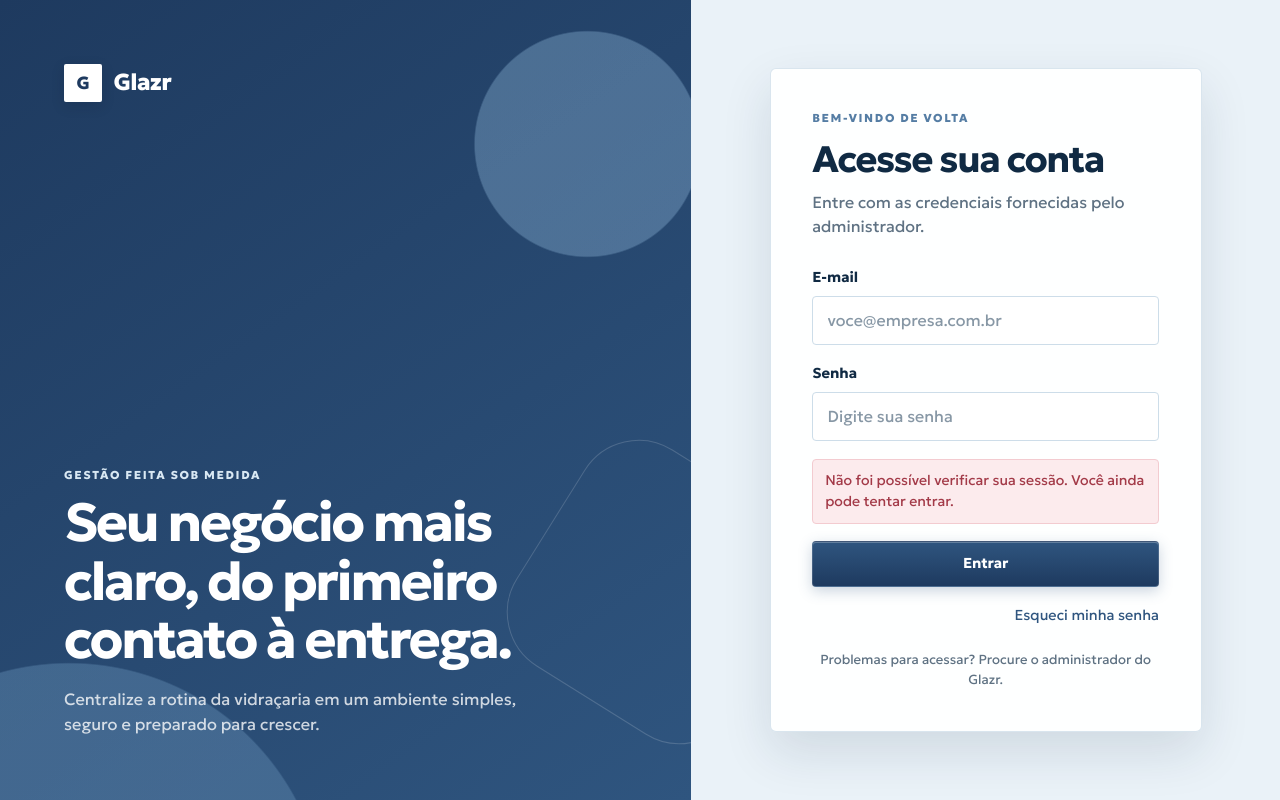
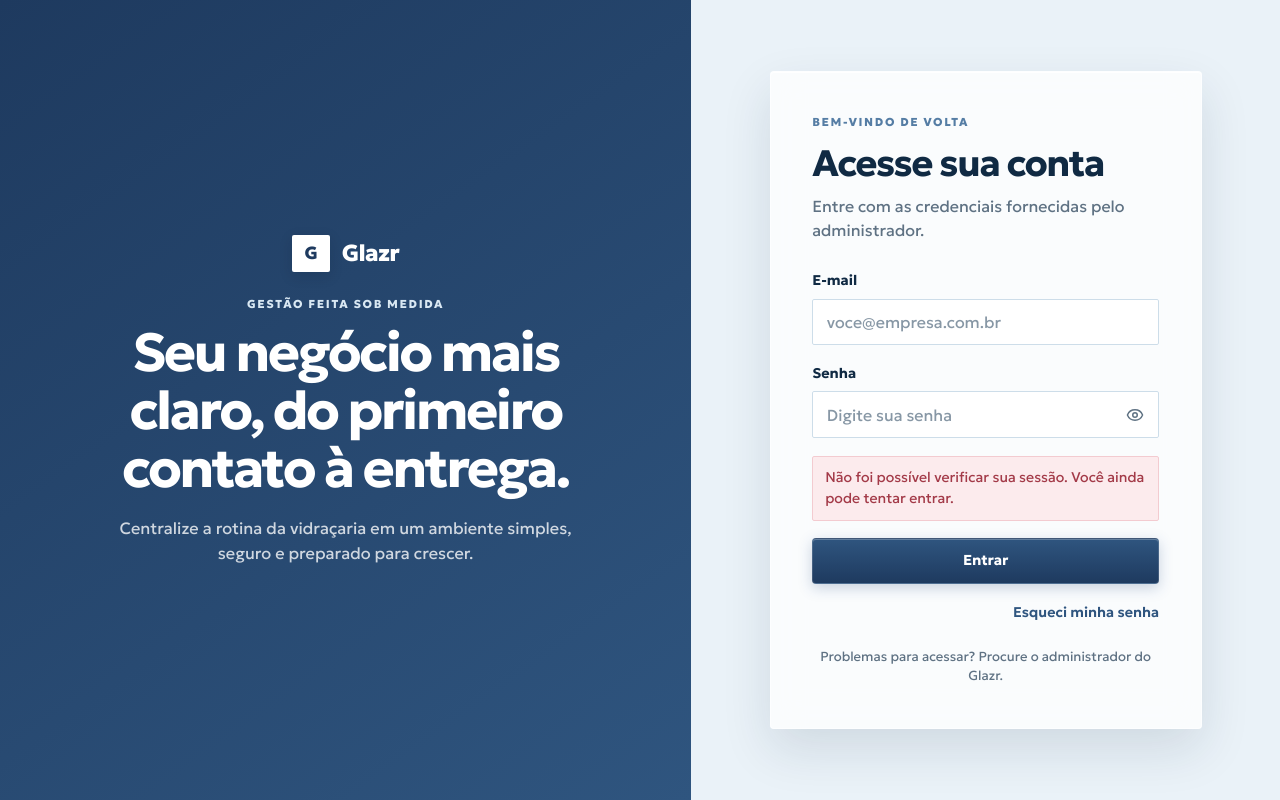
Before and after one commit to ICEI-PUC-Minas-PMGES-TI/pmg-es-2026-2-ti4-3170100-glazr, a React (Vite) app in the folder Codigo/frontend/: page /login in a window 1280 px wide. Built offline with nearby package versions, Linux system fonts and the light colour scheme; no server answers.

Commit message:
feat: improve login screen accessibility and layout

```diff
--- a/Codigo/frontend/src/features/auth/components/LoginForm.css
+++ b/Codigo/frontend/src/features/auth/components/LoginForm.css
@@ -1,10 +1,12 @@
 .login-card {
   width: min(100%, 27rem);
-  border: 1px solid rgb(205 221 233 / 76%);
-  border-radius: var(--radius-lg);
+  border: 1px solid var(--glass-border);
+  border-radius: var(--radius-sm);
   padding: clamp(1.5rem, 5vw, 2.6rem);
-  background: rgb(255 255 255 / 94%);
-  box-shadow: var(--shadow-lg);
+  background: var(--glass-bg);
+  backdrop-filter: blur(var(--glass-blur));
+  -webkit-backdrop-filter: blur(var(--glass-blur));
+  box-shadow: var(--shadow-lg), var(--glass-reflection);
 }
 
 .login-card__header {
@@ -14,6 +16,7 @@
 .login-card__header h1 {
   margin-bottom: 0.6rem;
   color: var(--color-blue-950);
+  font-family: var(--font-heading);
   font-size: clamp(1.8rem, 5vw, 2.3rem);
   line-height: 1.15;
   letter-spacing: -0.035em;
@@ -33,8 +36,28 @@
   gap: 1.1rem;
 }
 
-.login-form__forgot { color: var(--color-blue-700); font-size: .9rem; text-align: right; }
-.login-card__google { display: grid; gap: .75rem; margin-top: 1rem; text-align: center; color: var(--color-text-muted); }
+.login-form__forgot {
+  color: var(--color-blue-700);
+  font-family: var(--font-heading);
+  font-size: 0.88rem;
+  font-weight: 600;
+  text-align: right;
+  transition: color var(--transition-fast);
+}
+
+.login-form__forgot:hover {
+  color: var(--color-blue-900);
+  text-decoration: underline;
+}
+
+.login-card__google {
+  display: grid;
+  gap: 0.75rem;
+  margin-top: 1.25rem;
+  text-align: center;
+  color: var(--color-text-muted);
+  font-size: 0.88rem;
+}
 
 .form-field {
   gap: 0.45rem;
@@ -42,21 +65,60 @@
 
 .form-field label {
   color: var(--color-blue-950);
-  font-size: 0.9rem;
+  font-family: var(--font-heading);
+  font-size: 0.88rem;
   font-weight: 700;
+}
+
+.password-field {
+  position: relative;
+  display: flex;
+  align-items: center;
 }
 
 .form-field input {
   width: 100%;
-  min-height: 3.1rem;
+  min-height: 2.85rem;
   border: 1px solid var(--color-border);
-  border-radius: var(--radius-sm);
-  padding: 0.72rem 0.9rem;
+  border-radius: var(--radius-xs);
+  padding: 0.65rem 3rem 0.65rem 0.85rem;
   color: var(--color-text);
-  background: var(--color-surface);
+  background: rgb(255 255 255 / 90%);
   transition:
-    border-color var(--transition),
-    box-shadow var(--transition);
+    border-color var(--transition-fast),
+    box-shadow var(--transition-fast),
+    background var(--transition-fast);
+}
+
+.password-field__toggle {
+  position: absolute;
+  top: 50%;
+  right: 0.5rem;
+  display: inline-flex;
+  align-items: center;
+  justify-content: center;
+  width: 2rem;
+  height: 2rem;
+  border: 0;
+  border-radius: var(--radius-xs);
+  color: var(--color-text-muted);
+  background: transparent;
+  transform: translateY(-50%);
+  transition:
+    color var(--transition-fast),
+    background-color var(--transition-fast);
+}
+
+.password-field__toggle:hover:not(:disabled),
+.password-field__toggle:focus-visible {
+  color: var(--color-blue-700);
+  background: rgb(189 212 231 / 42%);
+  outline: none;
+}
+
+.password-field__toggle:disabled {
+  cursor: not-allowed;
+  opacity: 0.6;
 }
 
 .form-field input::placeholder {
@@ -65,12 +127,14 @@
 
 .form-field input:hover:not(:disabled) {
   border-color: var(--color-blue-300);
+  background: #ffffff;
 }
 
 .form-field input:focus-visible {
   border-color: var(--color-blue-700);
   outline: none;
-  box-shadow: 0 0 0 3px rgb(127 166 201 / 28%);
+  background: #ffffff;
+  box-shadow: 0 0 0 2px rgb(127 166 201 / 30%);
 }
 
 .login-form__feedback {
@@ -80,7 +144,7 @@
 .login-form__feedback p {
   margin: 0;
   border: 1px solid #f3cbd0;
-  border-radius: var(--radius-sm);
+  border-radius: var(--radius-xs);
   padding: 0.65rem 0.75rem;
   color: var(--color-danger);
   background: var(--color-danger-soft);
--- a/Codigo/frontend/src/features/auth/components/LoginForm.tsx
+++ b/Codigo/frontend/src/features/auth/components/LoginForm.tsx
@@ -1,5 +1,6 @@
-import { useEffect, useState, type FormEvent } from 'react'
+import { useEffect, useState, type SyntheticEvent } from 'react'
 import { Link } from 'react-router-dom'
+import { Eye, EyeOff } from 'lucide-react'
 
 import { useAuth } from '../hooks/use-auth'
 import { getAuthenticationConfiguration, startGoogle } from '../api/auth-api'
@@ -9,13 +10,14 @@ export function LoginForm() {
   const { clearError, error, isSubmitting, login } = useAuth()
   const [email, setEmail] = useState('')
   const [password, setPassword] = useState('')
+  const [showPassword, setShowPassword] = useState(false)
   const [googleEnabled, setGoogleEnabled] = useState(false)
 
   useEffect(() => {
     void getAuthenticationConfiguration().then((config) => setGoogleEnabled(config.googleEnabled)).catch(() => undefined)
   }, [])
 
-  async function handleSubmit(event: FormEvent<HTMLFormElement>) {
+  async function handleSubmit(event: SyntheticEvent<HTMLFormElement>) {
     event.preventDefault()
     await login({ email: email.trim(), password })
     setPassword('')
@@ -51,10 +53,11 @@ export function LoginForm() {
 
         <div className="form-field">
           <label htmlFor="password">Senha</label>
+          <div className="password-field">
             <input
               id="password"
               name="password"
-            type="password"
+              type={showPassword ? 'text' : 'password'}
               autoComplete="current-password"
               required
               maxLength={128}
@@ -66,6 +69,17 @@ export function LoginForm() {
               placeholder="Digite sua senha"
               disabled={isSubmitting}
             />
+            <button
+              className="password-field__toggle"
+              type="button"
+              onClick={() => setShowPassword((current) => !current)}
+              disabled={isSubmitting}
+              aria-label={showPassword ? 'Ocultar senha' : 'Mostrar senha'}
+              aria-pressed={showPassword}
+            >
+              {showPassword ? <EyeOff aria-hidden="true" size={18} /> : <Eye aria-hidden="true" size={18} />}
+            </button>
+          </div>
         </div>
 
         <div className="login-form__feedback" aria-live="polite">
--- a/Codigo/frontend/src/pages/LoginPage.css
+++ b/Codigo/frontend/src/pages/LoginPage.css
@@ -7,35 +7,23 @@
 .login-page__intro {
   position: relative;
   display: flex;
-  min-height: 18rem;
+  min-height: 100dvh;
   flex-direction: column;
-  justify-content: space-between;
+  align-items: center;
+  justify-content: center;
+  gap: 1.5rem;
   overflow: hidden;
   padding: clamp(1.5rem, 5vw, 4.5rem);
   color: var(--color-surface);
-  background:
-    radial-gradient(circle at 85% 18%, rgb(127 166 201 / 44%) 0 7rem, transparent 7.1rem),
-    radial-gradient(circle at 10% 115%, rgb(85 125 164 / 58%) 0 16rem, transparent 16.1rem),
-    linear-gradient(145deg, var(--color-blue-900), var(--color-blue-700));
-}
-
-.login-page__intro::after {
-  position: absolute;
-  right: -6rem;
-  bottom: 10%;
-  width: 16rem;
-  height: 16rem;
-  border: 1px solid rgb(255 255 255 / 16%);
-  border-radius: 4rem;
-  content: "";
-  transform: rotate(32deg);
+  text-align: center;
+  background: linear-gradient(145deg, var(--color-blue-900), var(--color-blue-700));
 }
 
 .login-page__message {
   position: relative;
   z-index: 1;
   max-width: 34rem;
-  margin-top: 4rem;
+  margin-top: 0;
 }
 
 .login-page__message .eyebrow {
@@ -71,4 +59,8 @@
   .login-page__intro {
     min-height: 100vh;
   }
+
+  .login-page__message {
+    max-width: 38rem;
+  }
 }
```
Lines whose indentation alone changed are shown as unchanged.
